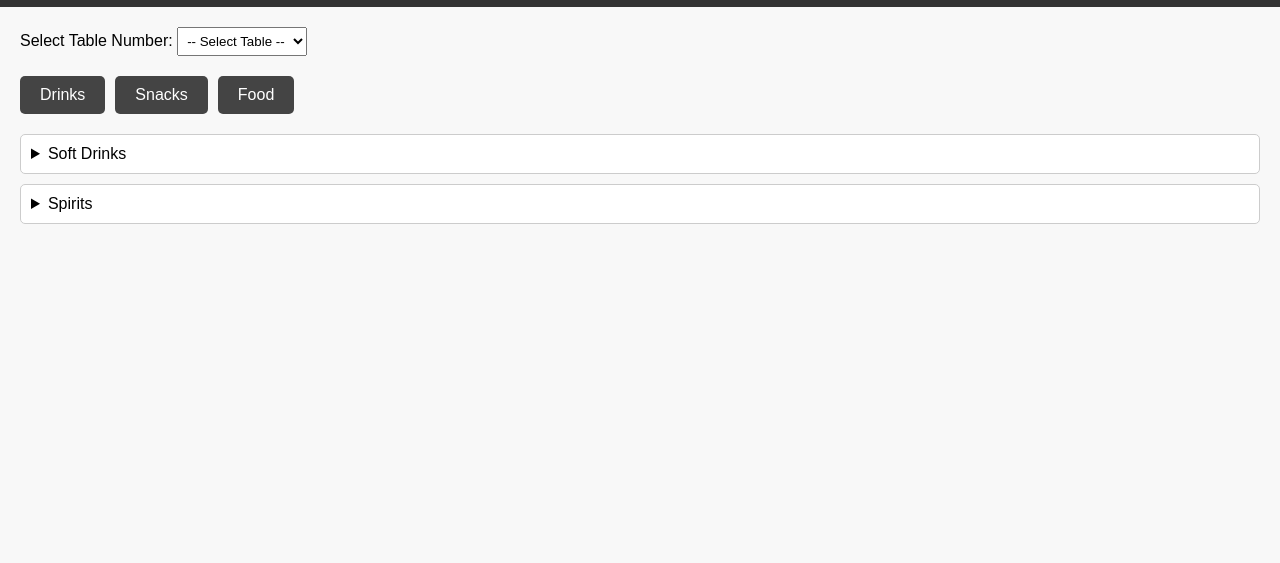
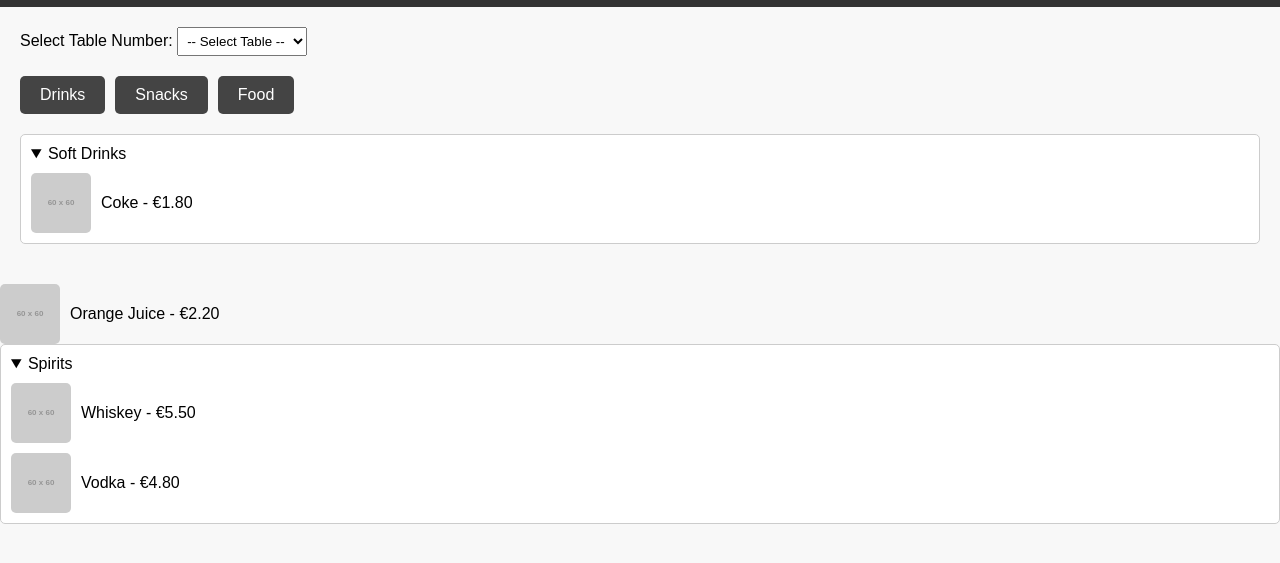
Before and after one commit to dajenu/Restaurant-Menu, a plain HTML site: page index.html in a window 1280 px wide. Shown: the part 41-604 px from the top of the page. Drawn offline with Linux system fonts and the light colour scheme; placeholder pictures from the web are drawn by us.

Commit message:
Update index.html

```diff
--- a/index.html
+++ b/index.html
@@ -205,20 +205,22 @@
     </details>
   </div>
 
-<div id="drinks" class="section dropdown">
-  <details>
+  <details open>
     <summary>Soft Drinks</summary>
-    <div class="item" onclick="showItemDetail('Cola', 'https://via.placeholder.com/400', 'Chilled fizzy cola drink', 'Carbonated water, sugar, flavouring', 1.80)">
-      <img src="https://via.placeholder.com/60" alt="Cola">
-      Cola - €1.80
-    </div>
-    <div class="item" onclick="showItemDetail('Orange Juice', 'https://via.placeholder.com/400', 'Freshly squeezed orange juice', '100% orange juice', 2.20)">
-      <img src="https://via.placeholder.com/60" alt="Orange Juice">
+    <div class="item" onclick="showModal('Coke', 'https://via.placeholder.com/400', 'Chilled fizzy cola drink', 'Carbonated water, sugar, flavouring', 1.80)">
+      <img src="https://via.placeholder.com/60" />
+      Coke - €1.80
+     </div>
+    </details>
+  </div>
+    <div class="item" onclick="showModal('Orange Juice', 'https://via.placeholder.com/400', 'Freshly squeezed orange juice', '100% orange juice', 2.20)">
+      <img src="https://via.placeholder.com/60" />
       Orange Juice - €2.20
     </div>
   </details>
+</div>
 
-  <details>
+  <details open>
     <summary>Spirits</summary>
     <div class="item" onclick="showItemDetail('Whiskey', 'https://via.placeholder.com/400', 'Premium aged whiskey', 'Barley, Water, Oak', 5.50)">
       <img src="https://via.placeholder.com/60" alt="Whiskey">
```
